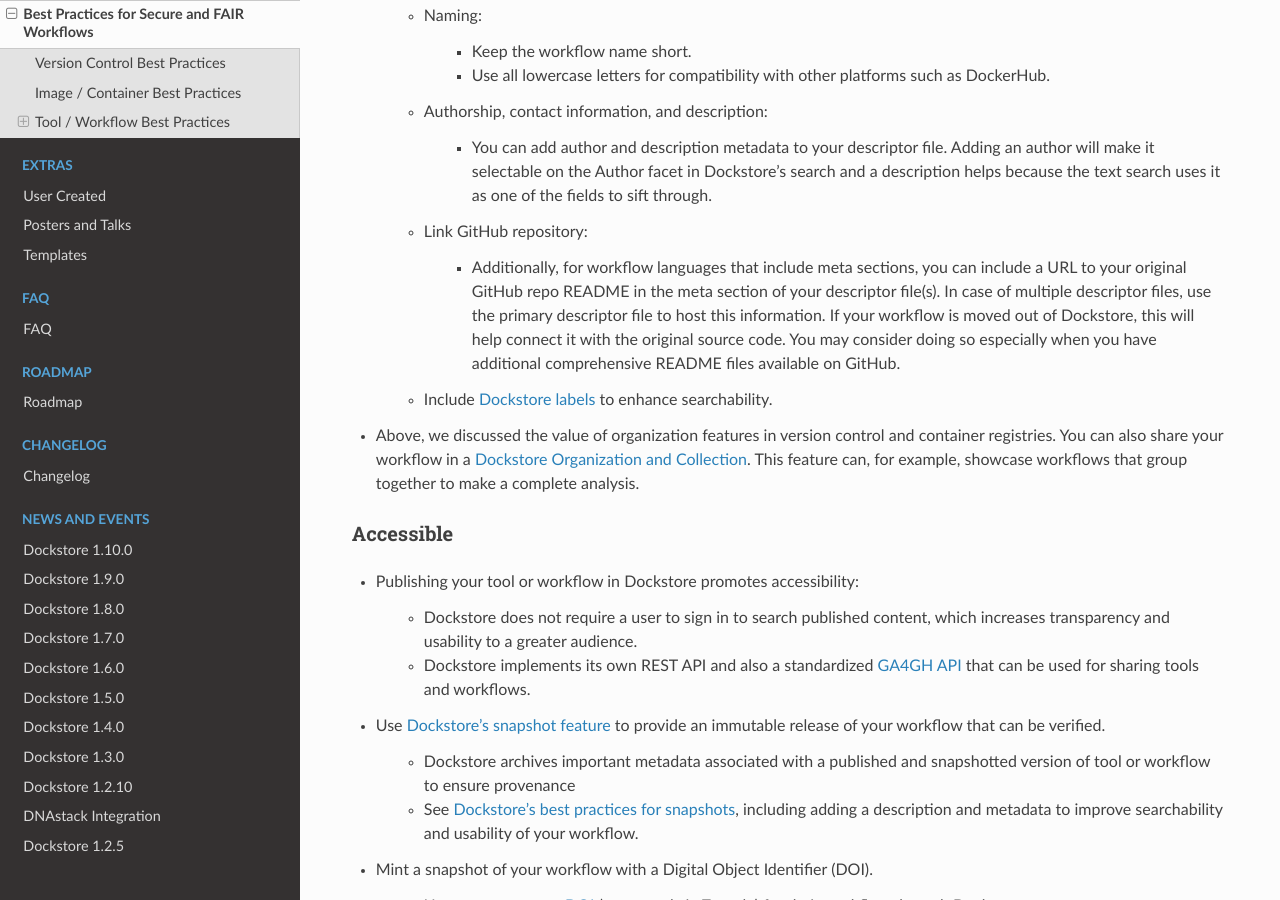
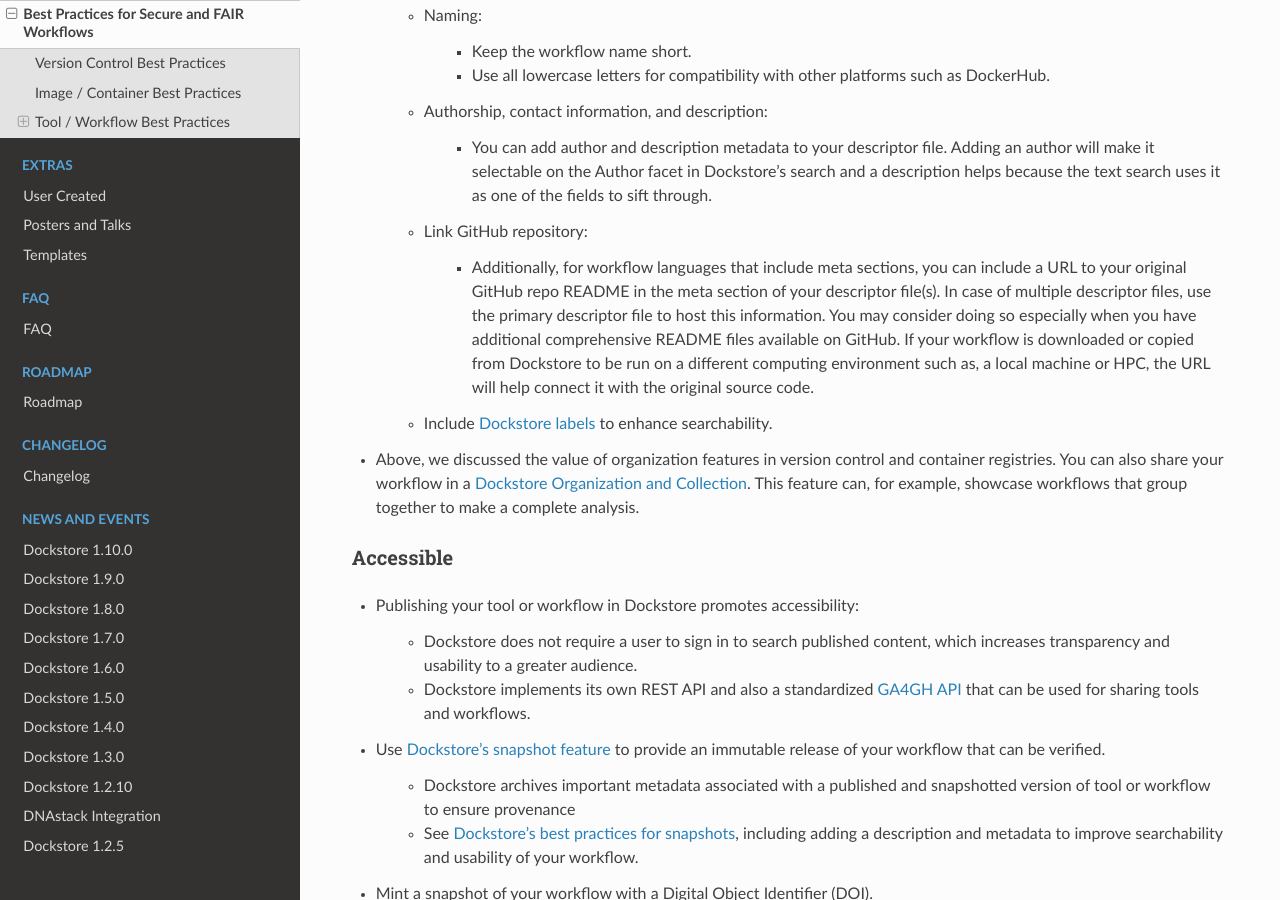
Before and after one commit to dockstore/dockstore-documentation, a Sphinx documentation site: the page built from docs/advanced-topics/best-practices/best-practices-secure-fair-workflows.rst, in a window 1280 px wide and 900 px high, scrolled down 2966 px. Built offline with Sphinx 7.4.7 and the Read the Docs theme 2.0.0, drawn with Linux system fonts in a browser that asks for light colours.

Commit message:
Update best-practices-secure-fair-workflows.rst

```diff
--- a/docs/advanced-topics/best-practices/best-practices-secure-fair-workflows.rst
+++ b/docs/advanced-topics/best-practices/best-practices-secure-fair-workflows.rst
@@ -109,7 +109,7 @@
 
 	- Link GitHub repository:
 
-		- Additionally, for workflow languages that include meta sections, you can include a URL to your original GitHub repo README in the meta section of your descriptor file(s). In case of multiple descriptor files, use the primary descriptor file to host this information. If your workflow is moved out of Dockstore, this will help connect it with the original source code. You may consider doing so especially when you have additional comprehensive README files available on GitHub.
+		- Additionally, for workflow languages that include meta sections, you can include a URL to your original GitHub repo README in the meta section of your descriptor file(s). In case of multiple descriptor files, use the primary descriptor file to host this information. You may consider doing so especially when you have additional comprehensive README files available on GitHub. If your workflow is downloaded or copied from Dockstore to be run on a different computing environment such as, a local machine or HPC, the URL will help connect it with the original source code.
 
 	- Include :doc:`Dockstore labels <./best-practices-dockstore>` to enhance searchability.
 
```
